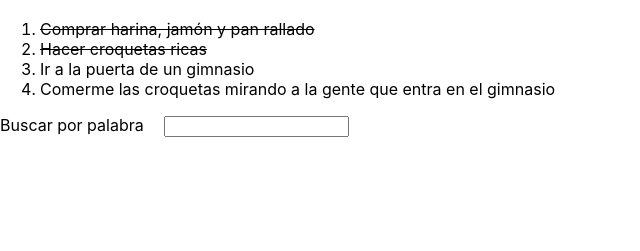
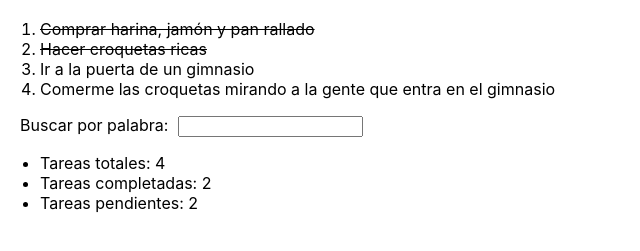
Before and after one commit to yaizafelices/list_of_task, a React app: page / in a window 1280 px wide. Shown: the part 63-314 px from the top of the page, without its empty margins (0-640 px from the left). Built offline with nearby package versions, Linux system fonts and the light colour scheme.

Commit message:
Add counter of total tasks, completed tasks and incompleted tasks

```diff
--- a/src/components/App.js
+++ b/src/components/App.js
@@ -14,6 +14,7 @@
   ]);
 
   const [searchTask, setSearchTask] = useState('');
+
 
   const handleDone = (event) =>{
     const clickedDoneId = event.currentTarget.id;
@@ -48,6 +49,15 @@
     })
   }
 
+  const lengthTotalTasks = tasks.length;
+  let lenghtCompletedTasks = tasks.filter(function(element, index){
+    return element.completed === true;
+  }).length;
+  let lenghtIncompletedTasks = tasks.filter(function(element, index){
+    return element.completed === false;
+  }).length;
+
+
 
 
   return (
@@ -55,9 +65,15 @@
       <h1>Mi lista de tareas</h1>
       <ol>{renderTasks()}</ol>
       <form>
-        <label htmlFor='searchTask'>Buscar por palabra</label>
+        <label htmlFor='searchTask' className='label'>Buscar por palabra:</label>
         <input className='input' type='text' id='searchTask' value={searchTask} onChange={handleSearchTask}></input>
       </form>
+      <ul>
+        <li>Tareas totales: {lengthTotalTasks}</li>
+        <li>Tareas completadas: {lenghtCompletedTasks}</li>
+        <li>Tareas pendientes: {lenghtIncompletedTasks}</li>
+        </ul>
+
     </div>
   );
 }
--- a/src/styles/components/_list.scss
+++ b/src/styles/components/_list.scss
@@ -4,5 +4,9 @@
 }
 
 .input {
+    margin-left: 10px;
+}
+
+.label{
     margin-left: 20px;
 }
```
